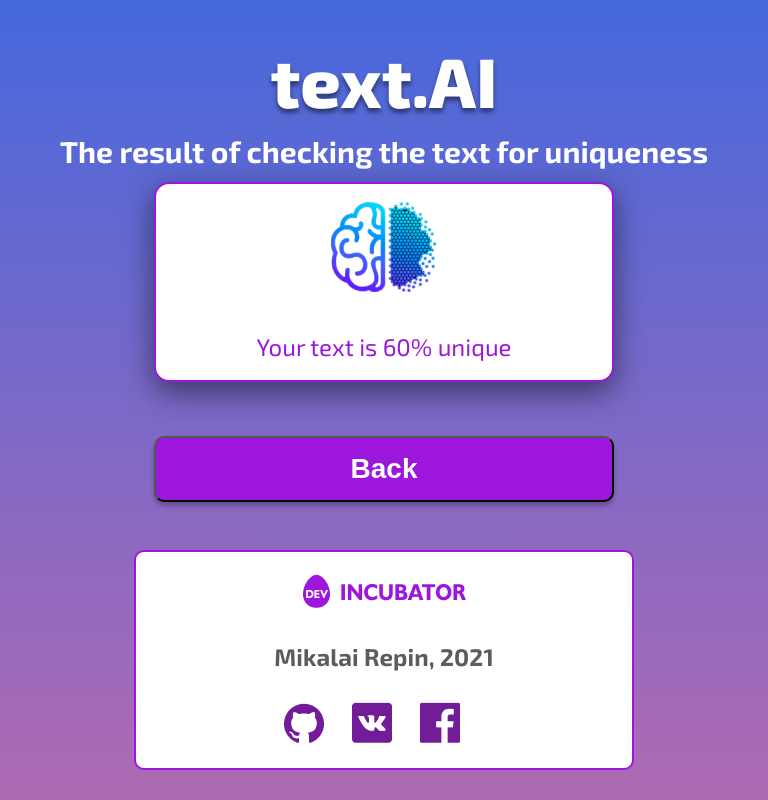
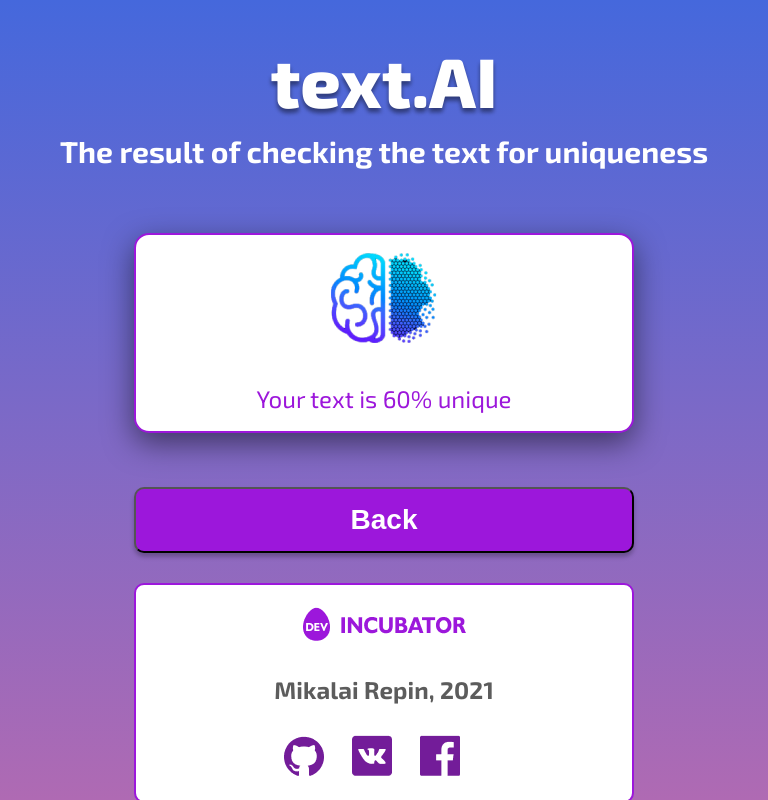
Before and after one commit to repinnick/textAI-html-css, a plain HTML site: page check_page.html in a window 768 px wide. Drawn offline with Linux system fonts and the light colour scheme.

Commit message:
update paddings

```diff
--- a/css/media.css
+++ b/css/media.css
@@ -86,6 +86,7 @@
 
     /*check_page*/
     .main__content {
+        margin-top: 20px;
         max-width: 335px;
     }
     .main__block {
@@ -196,6 +197,8 @@
 
     /*check_page*/
     .main__content {
+        padding: 0;
+        margin-top: 70px;
         max-width: 500px;
     }
     .main__block {
```
